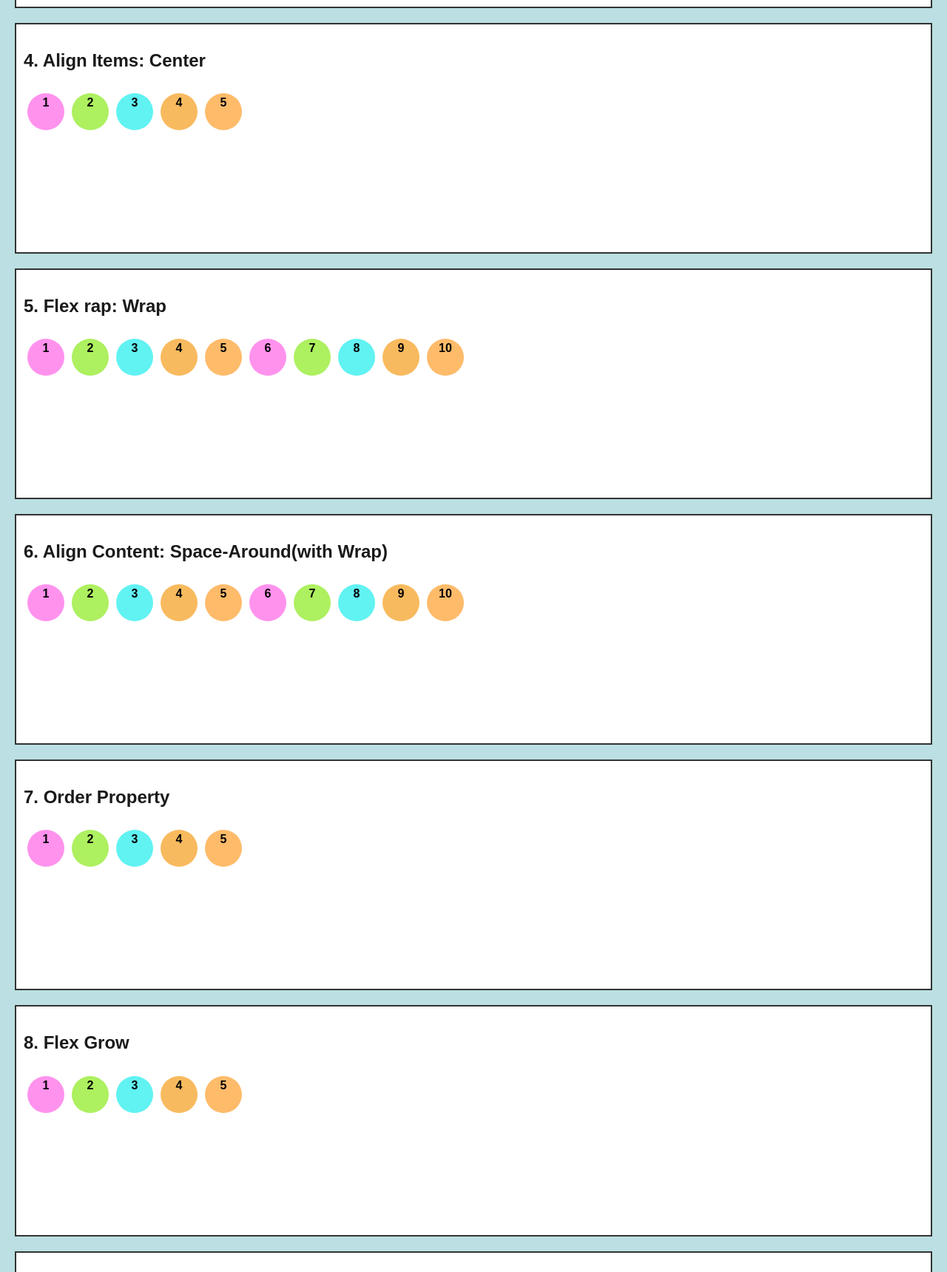
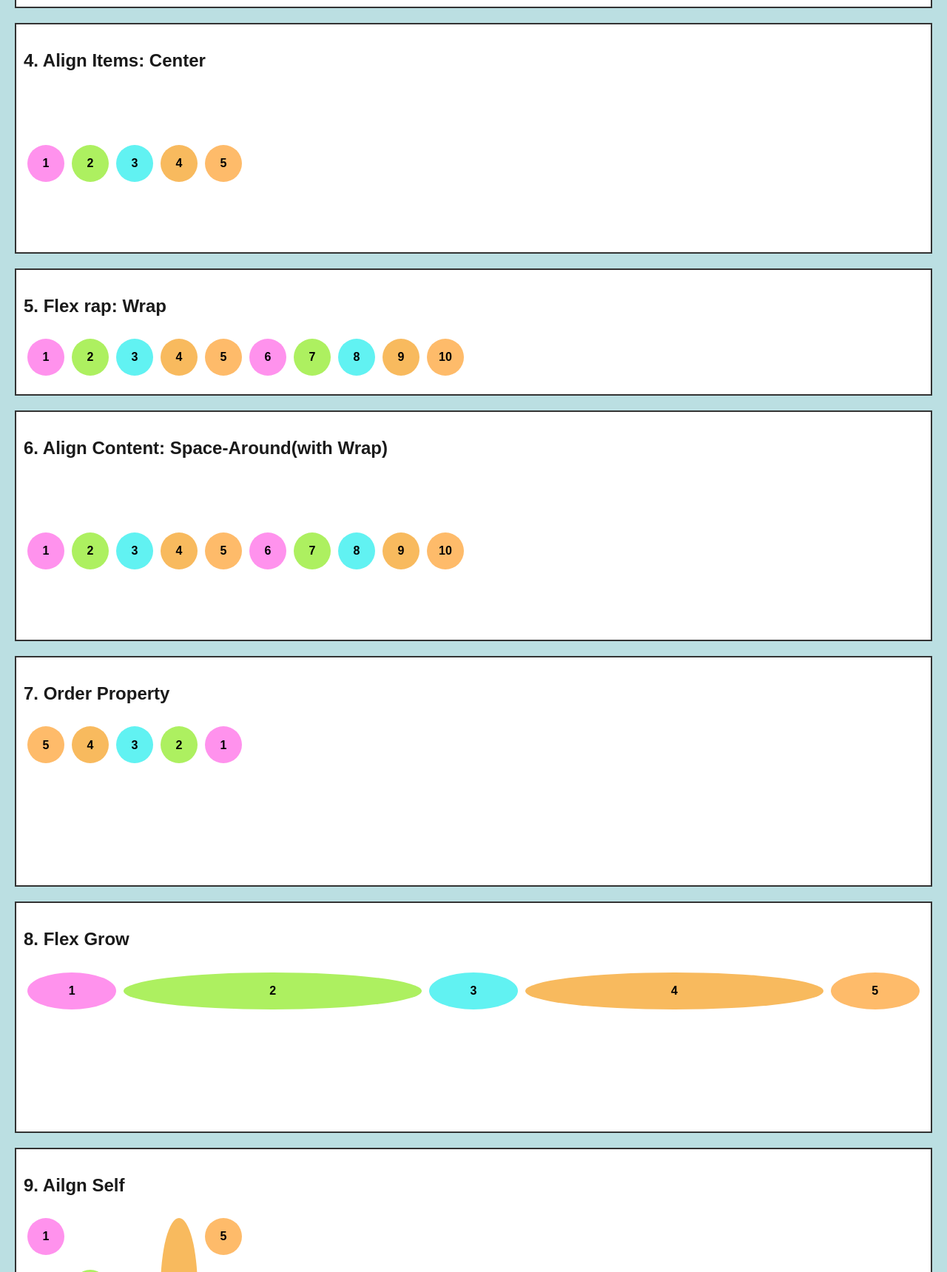
Before and after one commit to umavivekmodi/udemy-classes, a plain HTML site: page CSS/07_flexbox/flexbox.html in a window 1280 px wide. Shown: the part 1080-2800 px from the top of the page at 74% size. Drawn offline with Linux system fonts and the light colour scheme.

Commit message:
flexbox second time

```diff
--- a/CSS/07_flexbox/flexbox.html
+++ b/CSS/07_flexbox/flexbox.html
@@ -32,8 +32,8 @@
             height: 50px;
             border-radius: 50%;
             display: flex;
-            justify-content:center;
-            justify-items:center;
+            justify-content: center ;
+            align-items: center ;
             font-weight: bold;
             margin: 5px;
         }
@@ -70,7 +70,9 @@
 
     <div class="container">
         <h2>2. Flex Direction :column</h2>
-        <div class="flex-container">
+        <div class="flex-container"
+        style="flex-direction: column;"
+        >
             <div class="circle pastel-1">1</div>
             <div class="circle pastel-2">2</div>
             <div class="circle pastel-3">3</div>
@@ -81,7 +83,9 @@
 
     <div class="container">
         <h2>3. Justify Content: Space-Between</h2>
-        <div class="flex-container">
+        <div class="flex-container"
+        style="justify-content:space-between;"
+        >
             <div class="circle pastel-1">1</div>
             <div class="circle pastel-2">2</div>
             <div class="circle pastel-3">3</div>
@@ -93,7 +97,9 @@
 
     <div class="container">
         <h2>4. Align Items: Center</h2>
-        <div class="flex-container">
+        <div class="flex-container"
+        style="align-items:center;"
+        >
             <div class="circle pastel-1">1</div>
             <div class="circle pastel-2">2</div>
             <div class="circle pastel-3">3</div>
@@ -104,7 +110,9 @@
 
     <div class="container">
         <h2>5. Flex rap: Wrap</h2>
-        <div class="flex-container">
+        <div class="flex-container"
+        style="flex-wrap:wrap; height: auto;"
+        >
             <div class="circle pastel-1">1</div>
             <div class="circle pastel-2">2</div>
             <div class="circle pastel-3">3</div>
@@ -120,7 +128,8 @@
 
     <div class="container">
         <h2>6. Align Content: Space-Around(with Wrap)</h2>
-        <div class="flex-container">
+        <div class="flex-container"
+        style="flex-wrap: wrap; align-content: space-around;">
             <div class="circle pastel-1">1</div>
             <div class="circle pastel-2">2</div>
             <div class="circle pastel-3">3</div>
@@ -137,11 +146,11 @@
     <div class="container">
         <h2>7. Order Property</h2>
         <div class="flex-container">
-            <div class="circle pastel-1">1</div>
-            <div class="circle pastel-2">2</div>
-            <div class="circle pastel-3">3</div>
-            <div class="circle pastel-4">4</div>
-            <div class="circle pastel-5">5</div>
+            <div class="circle pastel-1" style="order: 5;">1</div>
+            <div class="circle pastel-2" style="order: 4;">2</div>
+            <div class="circle pastel-3" style="order: 3;">3</div>
+            <div class="circle pastel-4" style="order: 2;">4</div>
+            <div class="circle pastel-5" style="order: 1;">5</div>
         </div>
     </div>
 
@@ -149,11 +158,11 @@
     <div class="container">
         <h2>8. Flex Grow</h2>
         <div class="flex-container">
-            <div class="circle pastel-1">1</div>
-            <div class="circle pastel-2">2</div>
-            <div class="circle pastel-3">3</div>
-            <div class="circle pastel-4">4</div>
-            <div class="circle pastel-5">5</div>
+            <div class="circle pastel-1" style="flex-grow: 1;">1</div>
+            <div class="circle pastel-2" style="flex-grow: 5;">2</div>
+            <div class="circle pastel-3" style="flex-grow: 1;">3</div>
+            <div class="circle pastel-4" style="flex-grow: 5;">4</div>
+            <div class="circle pastel-5" style="flex-grow: 1;">5</div>
         </div>
     </div>
 
@@ -161,11 +170,11 @@
     <div class="container">
         <h2>9. Ailgn Self</h2>
         <div class="flex-container">
-            <div class="circle pastel-1">1</div>
-            <div class="circle pastel-2">2</div>
-            <div class="circle pastel-3">3</div>
-            <div class="circle pastel-4">4</div>
-            <div class="circle pastel-5">5</div>
+            <div class="circle pastel-1" style="align-self: flex-start;">1</div>
+            <div class="circle pastel-2" style="align-self: center ;">2</div>
+            <div class="circle pastel-3" style="align-self: flex-end;">3</div>
+            <div class="circle pastel-4" style="align-self: stretch; height: auto">4</div>
+            <div class="circle pastel-5" style="align-self: ;">5</div>
         </div>
     </div>
 
```
